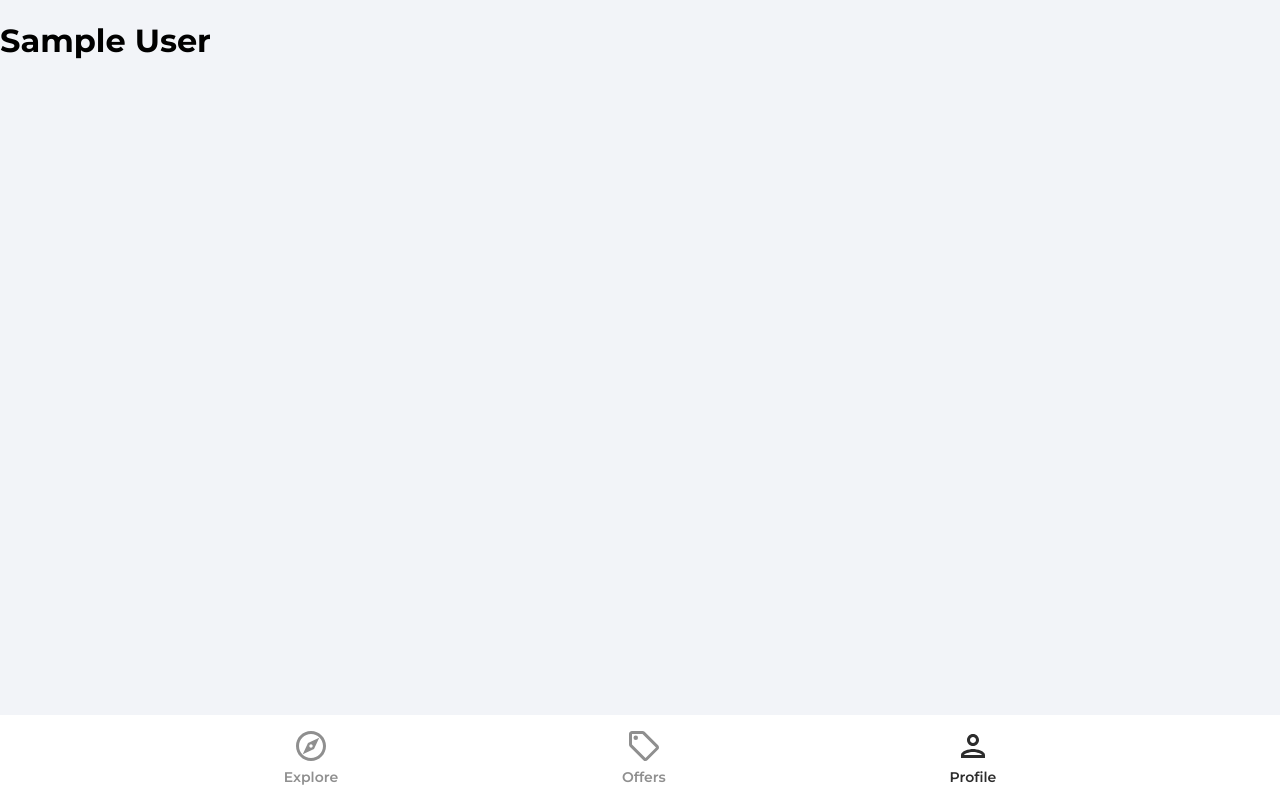
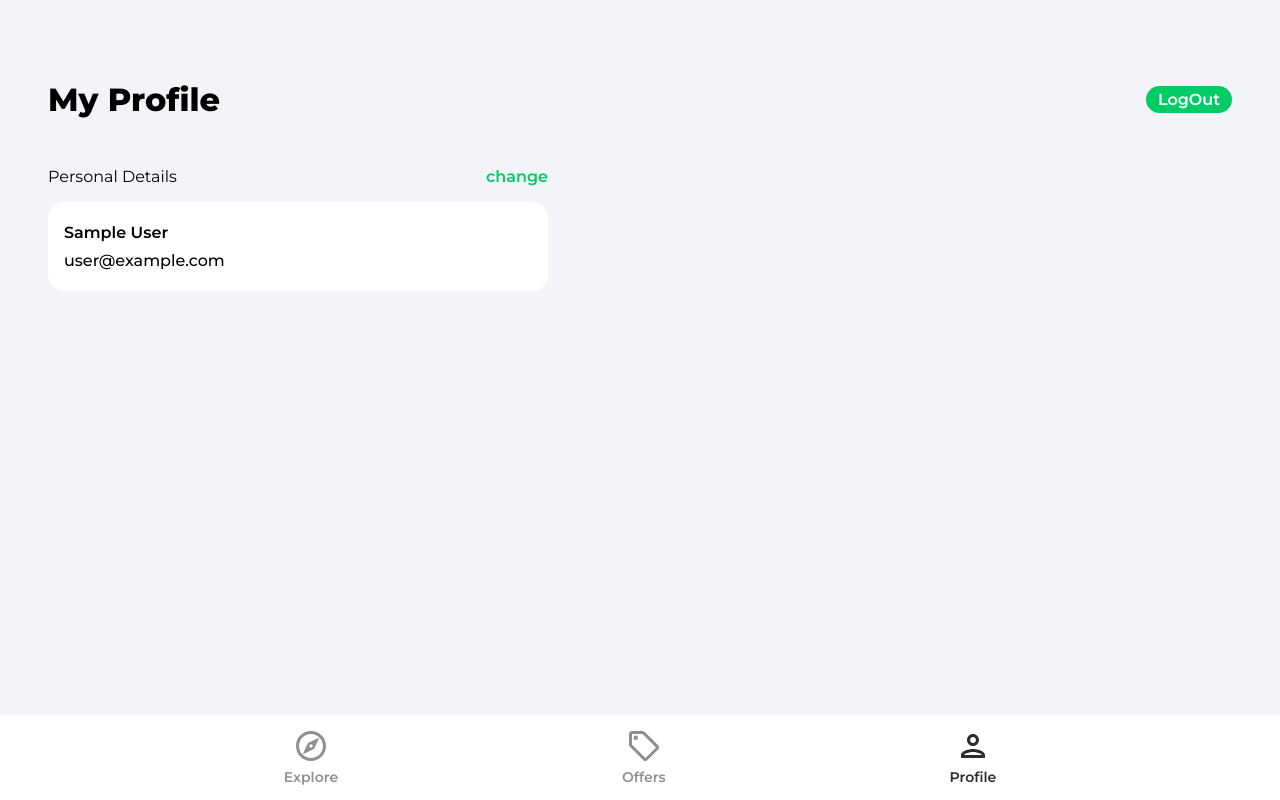
Before and after one commit to prajwal-sharma/house-marketplace, a React (Create React App) app: page /profile in a window 1280 px wide. Built offline with nearby package versions, Linux system fonts and the light colour scheme; no server answers; sample sign-in values are in the browser's storage.

Commit message:
updated signIn and updated authentication

```diff
--- a/src/App.js
+++ b/src/App.js
@@ -1,4 +1,4 @@
-import { BrowserRouter as Router,Routes, Route } from "react-router-dom";
+import { BrowserRouter as Router, Routes, Route } from "react-router-dom";
 import { ToastContainer } from "react-toastify";
 import Explore from "./pages/Explore";
 import ForgotPassword from "./pages/ForgotPassword";
@@ -7,21 +7,24 @@
 import Profile from "./pages/Profile";
 import SignIn from "./pages/SignIn";
 import Navbar from "./components/Navbar";
-import 'react-toastify/dist/ReactToastify.css'
+import PrivateRoute from "./components/PrivateRout";
+import "react-toastify/dist/ReactToastify.css";
 
 function App() {
   return (
     <>
       <Router>
         <Routes>
-        <Route path="/" element = {<Explore/>}></Route>
-        <Route path="/offers" element = {<Offers/>}></Route>
-        <Route path="/sign-in" element = {<SignIn/>}></Route>
-        <Route path="/sign-up" element = {<SignUp/>}></Route>
-        <Route path="/forgot-password" element = {<ForgotPassword/>}></Route>
-        <Route path="/profile" element = {<Profile/>}></Route>
+          <Route path="/" element={<Explore />}></Route>
+          <Route path="/offers" element={<Offers />}></Route>
+          <Route path="/profile" element={<PrivateRoute />}>
+            <Route path="/profile" element={<Profile />}></Route>
+          </Route>
+          <Route path="/sign-in" element={<SignIn />}></Route>
+          <Route path="/sign-up" element={<SignUp />}></Route>
+          <Route path="/forgot-password" element={<ForgotPassword />}></Route>
         </Routes>
-      <Navbar/>
+        <Navbar />
       </Router>
       <ToastContainer></ToastContainer>
     </>
--- /dev/null
+++ b/src/components/PrivateRout.jsx
@@ -0,0 +1,16 @@
+import { Navigate, Outlet } from "react-router-dom";
+import useAuthStatus from "../hooks/useAuthStatus";
+import Spinner from "./Spinner";
+
+const PrivateRoute = ()=>{
+
+    const {loggedIn, checkingStatus } = useAuthStatus()
+
+    if(checkingStatus){
+        return <Spinner/>
+    }
+    return loggedIn ? <Outlet></Outlet>   : <Navigate to='/sign-in'/>
+
+}
+
+export default PrivateRoute
--- /dev/null
+++ b/src/components/Spinner.jsx
@@ -0,0 +1,7 @@
+function Spinner() {
+    return ( <div className="loadingSpinnerContainer">
+        <div className="loadingSpinner"></div>
+    </div> );
+}
+
+export default Spinner;
--- /dev/null
+++ b/src/hooks/useAuthStatus.jsx
@@ -0,0 +1,20 @@
+import { useEffect, useState } from "react";
+import { getAuth, onAuthStateChanged } from "firebase/auth";
+
+function useAuthStatus() {
+    const [loggedIn, setLoggedIn]    = useState(false)
+    const [checkingStatus, setCheckingStatus] = useState(true)
+
+    useEffect(()=>{
+        const auth = getAuth()
+        onAuthStateChanged(auth , (user) =>{
+            if(user) {
+                setLoggedIn(true)
+            }
+            setCheckingStatus(false)
+        })
+    })
+    return {loggedIn, checkingStatus}
+}
+
+export default useAuthStatus;
--- a/src/pages/Profile.jsx
+++ b/src/pages/Profile.jsx
@@ -1,15 +1,97 @@
-import { getAuth } from "firebase/auth";
+import { getAuth, updateProfile } from "firebase/auth";
 import { useState, useEffect } from "react";
-
+import { useNavigate, Link } from "react-router-dom";
+import { db } from "../firebase.config";
+import { updateDoc, doc } from "firebase/firestore";
+import { toast } from "react-toastify";
 
 function Profile() {
-    const [user, setUser] = useState(null)
+  const auth = getAuth();
+  const [changeDetails, setChangeDetails] = useState(false);
+  const [formData, setFormData] = useState({
+    name: auth.currentUser.displayName,
+    email: auth.currentUser.email,
+  });
+  const navigate = useNavigate();
 
-    const auth = getAuth()
-    useEffect(()=>{
-        setUser(auth.currentUser)
-    },[])
-   return user ? <h1>{user.displayName}</h1> : "Not User"
+  const { name, email } = formData;
+
+  const onLogout = () => {
+    auth.signOut();
+    navigate("/sign-in");
+  };
+  //   console.log("sadfad")
+  const onSubmit = async () => {
+    try {
+      if (auth.currentUser.displayName !== name) {
+        await updateProfile(auth.currentUser, {
+          displayName: name,
+        });
+
+        //update in firestore
+
+        const userRef = doc(db, "users", auth.currentUser.uid);
+        await updateDoc(userRef, {
+          name: name,
+        });
+      }
+    } catch (error) {
+      toast.error("Could not update");
+    }
+    // console.log(123);
+  };
+  const onChange = (e) => {
+    setFormData((prevState) => ({
+      ...prevState,
+      [e.target.id]: e.target.value,
+    }));
+  };
+  return (
+    <div className="profile">
+      <header className="profileHeader">
+        <p className="pageHeader">My Profile</p>
+        <button className="logOut" type="button" onClick={onLogout}>
+          LogOut
+        </button>
+      </header>
+      <main>
+        <div className="profileDetailsHeader">
+          <p className="profileDetailsText">Personal Details</p>
+          <p
+            className="changePersonalDetails"
+            onClick={() => {
+              changeDetails && onSubmit();
+              setChangeDetails((prevState) => !prevState);
+            }}
+          >
+            {changeDetails ? "done" : "change"}
+          </p>
+        </div>
+        <div className="profileCard">
+          <form action="">
+            <input
+              type="text"
+              className={!changeDetails ? "profileName" : "profileNameActive"}
+              id="name"
+              disabled={!changeDetails}
+              value={name}
+              onChange={onChange}
+            />
+          </form>
+          <form action="">
+            <input
+              type="email"
+              className={!changeDetails ? "profileEmail" : "profileEmailActive"}
+              id="email"
+              disabled={!changeDetails}
+              value={email}
+              onChange={onChange}
+            />
+          </form>
+        </div>
+      </main>
+    </div>
+  );
 }
 
 export default Profile;
--- a/src/pages/SignIn.jsx
+++ b/src/pages/SignIn.jsx
@@ -32,7 +32,7 @@
       const userCredentials = await signInWithEmailAndPassword(auth, email, password)
 
       if (userCredentials.user) {
-        navigate('/')
+        navigate('/profile')
       }
     } catch (error) {
       toast.error("Bad User Credentials")
```
Lines whose indentation alone changed are shown as unchanged.
